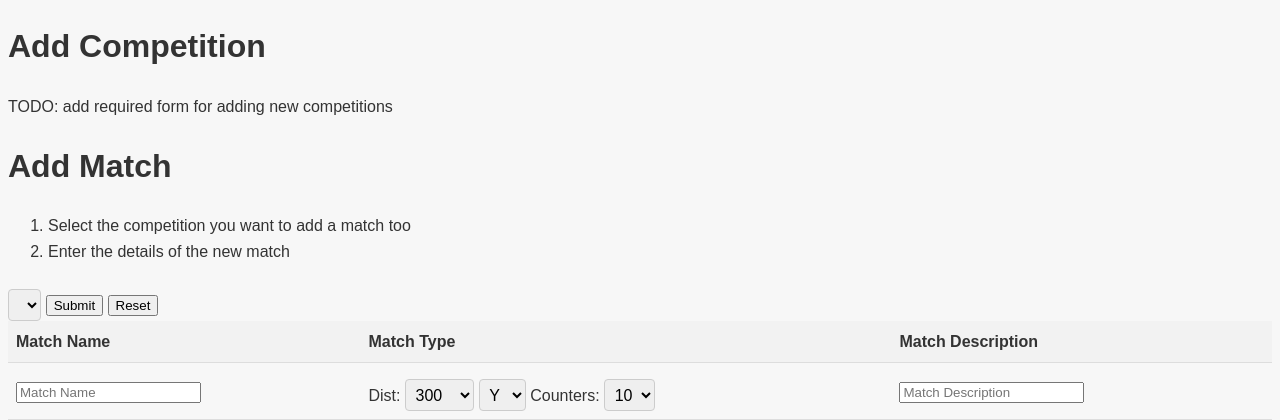
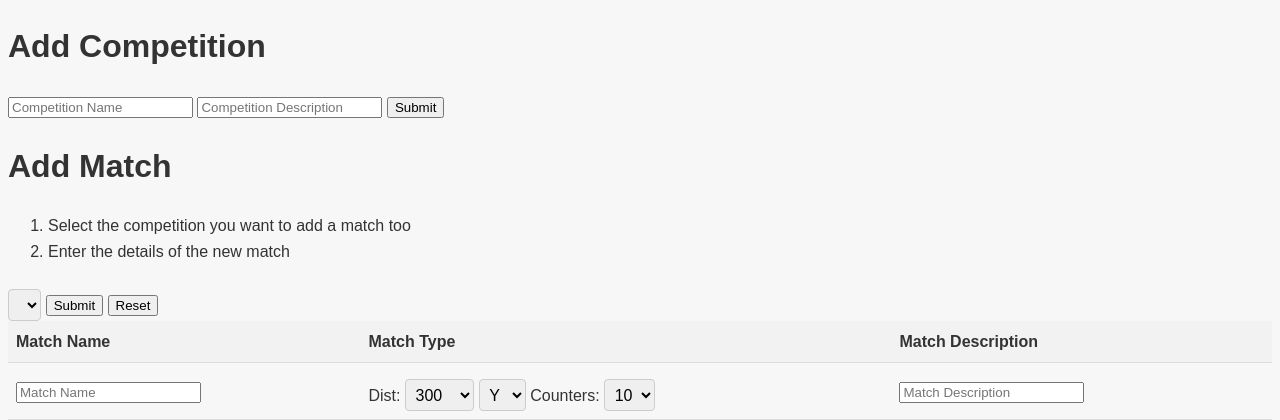
Before and after one commit to DAlexanderNZ/target-rifle-scores, a Flask app: page /addmatchcomp in a window 1280 px wide. Shown: the part 82-502 px from the top of the page. Run offline with Flask 3, Linux system fonts and the light colour scheme; data that the repository does not hold is empty; parts of the project's set-up code (start-up, migrations or seed data) failed here and were passed over.

Commit message:
adding competitions added and working though addmatchcomp page

```diff
--- a/app.py
+++ b/app.py
@@ -1,4 +1,4 @@
-from flask import Flask, render_template, request, Response
+from flask import Flask, render_template, request, Response, flash
 from database import database
 from datetime import date
 import json
@@ -84,8 +84,20 @@ def add_match_comp_page():
     competitions = db.get_competitions()
     return render_template('addmatchcomp.html', competitions=competitions)
 
-@app.route('/addmatchcomp', methods=['POST'])
-def add_match_comp():
+@app.route('/addcomp', methods=['POST'])
+def add_comp():
+    competitions = db.get_competitions()
+    #Handle form submission
+    new_competition = request.form['new_competition']
+    new_competition_desc = request.form['new_competition_desc']
+    new_comp = (new_competition, new_competition_desc)
+    db.record_new_competition(new_comp)
+
+    selected_competition = new_competition
+    return render_template('addmatchcomp.html', competitions=competitions, selected_competition=selected_competition)
+
+@app.route('/addmatch', methods=['POST'])
+def add_match():
     competitions = db.get_competitions()
     if request.method == 'POST':
         #Handle form submission
@@ -129,18 +141,6 @@ def get_name_suggestion():
     print(suggestions)
     return Response(json.dumps(suggestions), mimetype='application/json')
 
-@app.route('/addcompetition', methods=['POST'])
-def add_competition():
-    #Handle form submission
-    competition = request.form['competition']
-    description = request.form['description']
-    match_id = request.form['match_id']
-    match_name = request.form['match_name']
-    match_description = request.form['match_description']
-
-    comp = [competition, description, match_id, match_name, match_description]
-    print(comp) #TODO: store data
-
 #Routes for handling adding of shooters, clubs, etc
 @app.route('/addshooter', methods=['GET'])
 def add_shooter_page():
--- a/templates/addmatchcomp.html
+++ b/templates/addmatchcomp.html
@@ -2,7 +2,11 @@
 {% block title %}Rifle Scores | Add Matchs{% endblock %}
 {% block content %}
 <h1>Add Competition</h1>
-<p>TODO: add required form for adding new competitions</p>
+<form method="post" action="{{ url_for('add_comp')}}">
+    <input type="text" name="new_competition" placeholder="Competition Name" required>
+    <input type="text" name="new_competition_desc" placeholder="Competition Description" required>
+    <input type="submit" value="Submit" title="Submit new competition">
+</form>
 <h1>Add Match</h1>
 <p>
     <ol>
@@ -10,7 +14,7 @@
         <li>Enter the details of the new match</li>
     </ol>
 </p>
-<form method="post" action="{{ url_for('add_match_comp')}}">
+<form method="post" action="{{ url_for('add_match')}}">
     <select  id="competition_select" title="Select relevent competition" name="competition" onchange="show_matchs_by_row()">
         {% for comp in competitions %}
         <option value="{{ comp[0] }}" {% if selected_competition == comp[0] %}  selected {% endif %}>{{ comp[0] }}</option>
```
Also changed, not shown: database.py (+25 -9 lines).
